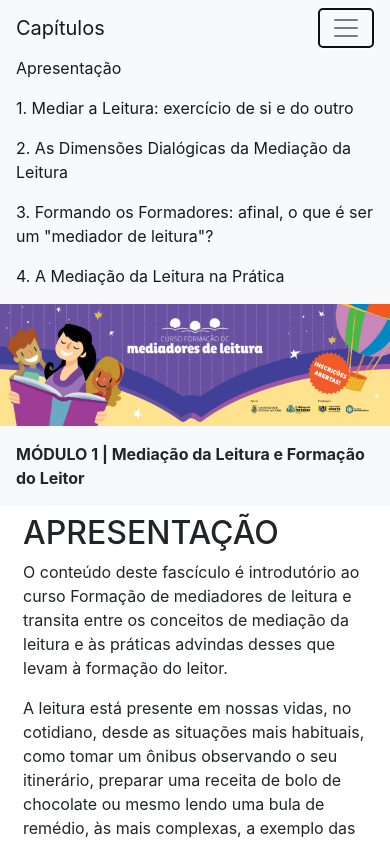
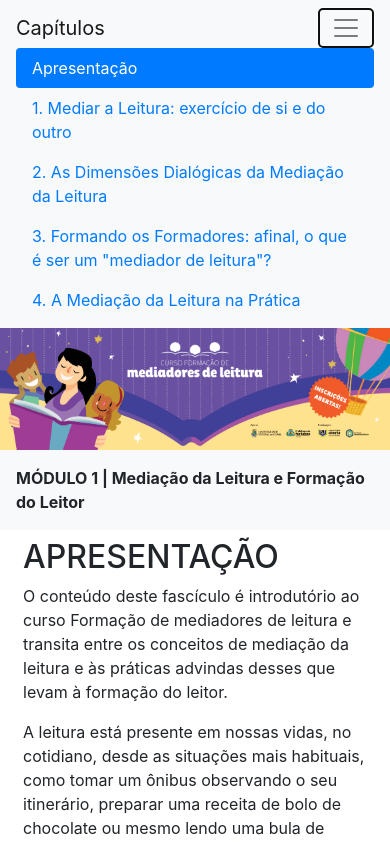
Before and after one commit to gusazevedo/DigitalFiles, a plain HTML site: page index.html in a window 390 px wide. Both pictures are taken after a click on the button "Toggle navigation". Shown: the top 844 px of the page. Drawn offline with nearby package versions, Linux system fonts and the light colour scheme.

Commit message:
Configuração das abas no menu mobile

```diff
--- a/index.html
+++ b/index.html
@@ -20,7 +20,7 @@
         </button>
 
         <div class="collapse navbar-collapse" id="navbarSupportedContent">
-            <ul class="navbar-nav mr-auto">
+            <!-- <ul class="navbar-nav mr-auto">
                 <li class="nav-item active">
                     <a class="nav-link" href="#">Apresentação</a>
                 </li>
@@ -36,7 +36,26 @@
                 <li class="nav-item active">
                     <a class="nav-link" href="#">4. A Mediação da Leitura na Prática</a>
                 </li>
-            </ul>
+            </ul> -->
+
+            <div class="nav flex-column nav-pills" id="v-pills-tab" role="tablist" aria-orientation="vertical">
+
+                <a class="nav-link active" id="aba_1" data-toggle="pill" href="#v-pills-1" role="tab">
+                Apresentação</a>
+
+                <a class="nav-link" id="aba_2" data-toggle="pill" href="#v-pills-2" role="tab">
+                1. Mediar a Leitura: exercício de si e do outro</a>
+
+                <a class="nav-link" id="aba_3" data-toggle="pill" href="#v-pills-3" role="tab">
+                2. As Dimensões Dialógicas da Mediação da Leitura</a>
+
+                <a class="nav-link" id="aba_4" data-toggle="pill" href="#v-pills-4" role="tab">
+                3. Formando os Formadores: afinal, o que é ser um "mediador de leitura"?</a>
+
+                <a class="nav-link" id="aba_5" data-toggle="pill" href="#v-pills-5" role="tab">
+                4. A Mediação da Leitura na Prática</a>
+
+            </div>
         </div>
     </nav>
     <!-- Fim do menu mobile -->
```
